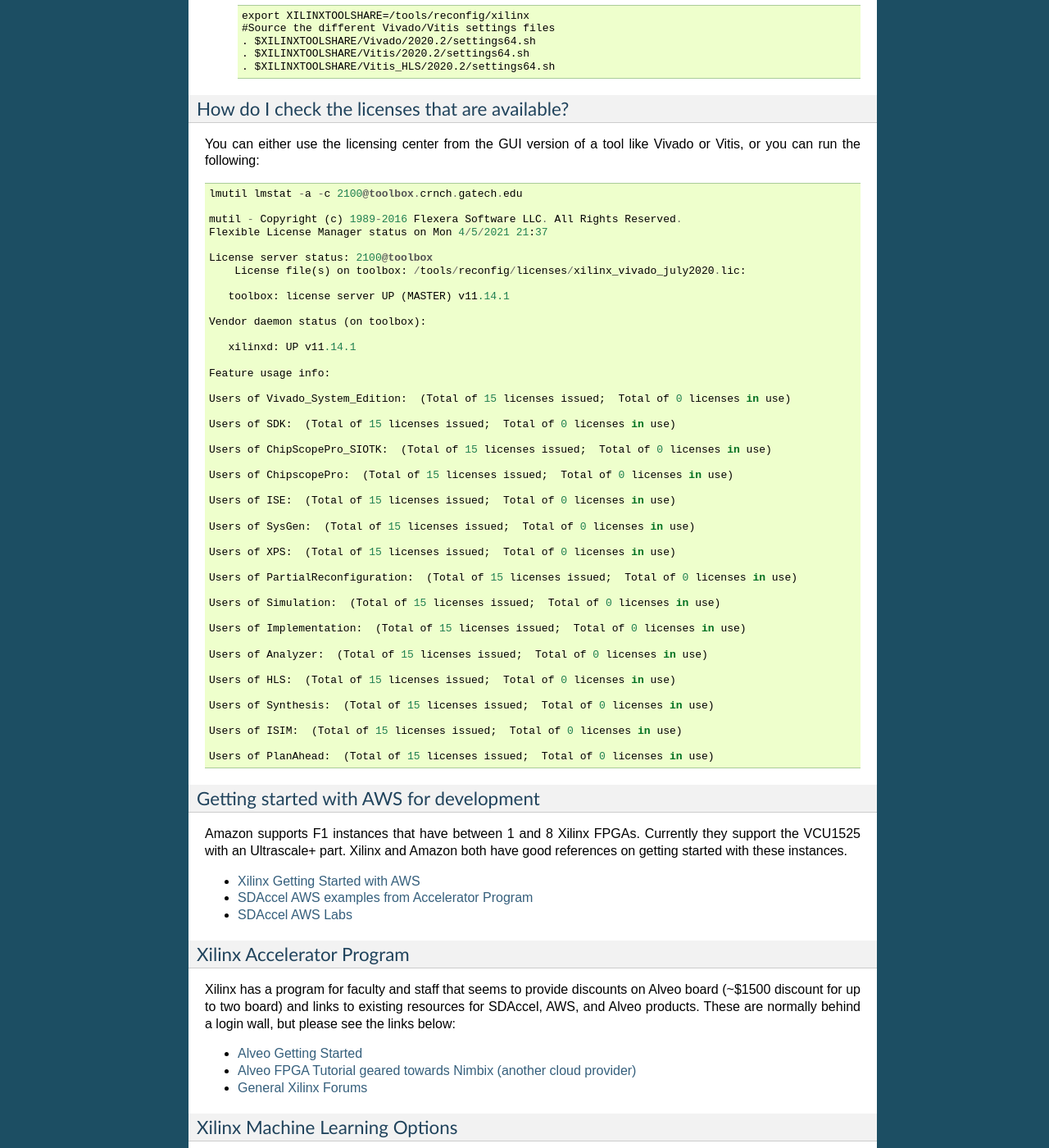
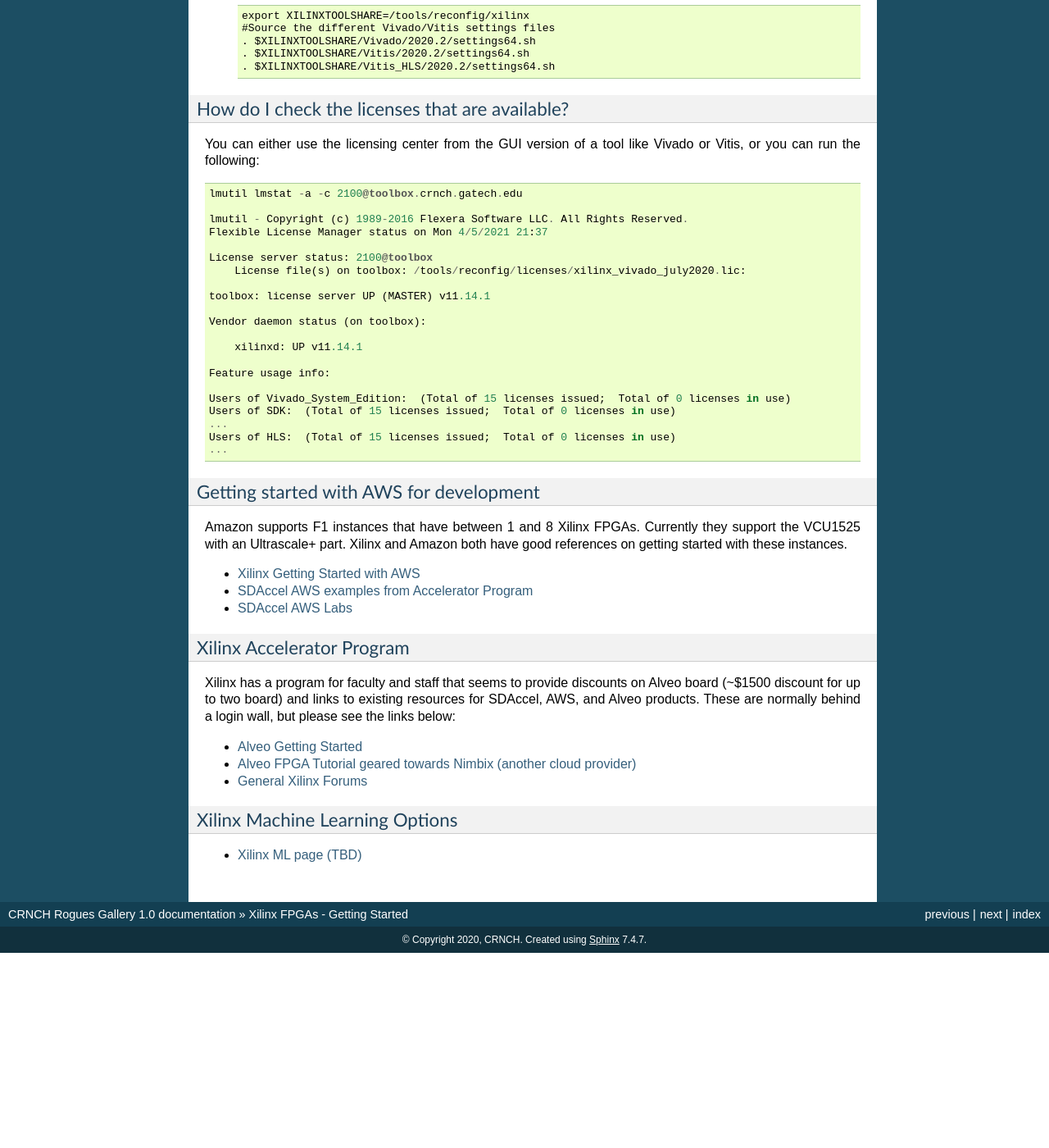
Before and after one commit to gt-crnch-rg/read-the-docs, a Sphinx documentation site: the page built from docs/reconfig/xilinx/xilinx-getting-started.rst, in a window 1280 px wide and 1400 px high, scrolled down 1685 px. Shown: the whole window at 82% size. Built offline with Sphinx 7.4.7, drawn with Linux system fonts in a browser that asks for light colours; pages that are not in the unit, such as notebooks, are missing from menus; after the commit the page ends 2847 px from its top, so only the background shows below that; some of the changed text lies outside the part shown.

Commit message:
Update xilinx-getting-started.rst

```diff
--- a/docs/reconfig/xilinx/xilinx-getting-started.rst
+++ b/docs/reconfig/xilinx/xilinx-getting-started.rst
@@ -80,19 +80,19 @@
 Accessing the Rogues Gallery Xilinx FPGAs
 =========================================
 
-See the Reconfigurable Computing Workflow page for more details on the process to use this hardware.
+See the `Xilinx FPGA Workflow page here <https://github.com/gt-crnch-rg/read-the-docs/blob/main/docs/reconfig/xilinx/xilinx-fpga-crnch-workflow.md>`__ for more details on the process to use this hardware.
 
 The short version is:
 
 * For emulation and development, please use the FPGA development VMs, `rg-fpga-dev-<1-4>`.
-* For GUI-based development, use VNC, ideally with either Slurm or our OOD instance.
+* For GUI-based development, use VNC, ideally with either Slurm or our `OOD instance <https://gt-crnch-rg.readthedocs.io/en/main/general/open-on-demand.html>`__.
 * For final bitstream compilation, request a hardware node using Slurm and run the tools on that node.
 
 
 Xilinx Software
 ===============
 
-Please see the specifc pages on using Vitis (standard flow), `Vivado flow (advanced) <>`__, or frameworks for SmartNics like OpenNIC.
+Please see the specifc pages on using `Vitis (standard flow) <https://github.com/gt-crnch-rg/read-the-docs/blob/main/docs/reconfig/xilinx/xilinx-fpga-crnch-workflow.md>`__, `Vivado flow (advanced) <https://gt-crnch-rg.readthedocs.io/en/main/reconfig/xilinx/xilinx-vivado-flow.html>`__, or frameworks for SmartNics like OpenNIC.
 
 Vitis vs. Vivado vs..
 ~~~~~~~~~~~~~~~~
@@ -167,51 +167,27 @@
 
 .. code-block::
 
-   lmutil lmstat -a -c 2100@toolbox.crnch.gatech.edu
+    lmutil lmstat -a -c 2100@toolbox.crnch.gatech.edu
 
-   mutil - Copyright (c) 1989-2016 Flexera Software LLC. All Rights Reserved.
-   Flexible License Manager status on Mon 4/5/2021 21:37
+    lmutil - Copyright (c) 1989-2016 Flexera Software LLC. All Rights Reserved.
+    Flexible License Manager status on Mon 4/5/2021 21:37
 
-   License server status: 2100@toolbox
-       License file(s) on toolbox: /tools/reconfig/licenses/xilinx_vivado_july2020.lic:
+    License server status: 2100@toolbox
+        License file(s) on toolbox: /tools/reconfig/licenses/xilinx_vivado_july2020.lic:
 
-      toolbox: license server UP (MASTER) v11.14.1
+    toolbox: license server UP (MASTER) v11.14.1
 
-   Vendor daemon status (on toolbox):
+    Vendor daemon status (on toolbox):
 
-      xilinxd: UP v11.14.1
+        xilinxd: UP v11.14.1
 
-   Feature usage info:
+    Feature usage info:
 
-   Users of Vivado_System_Edition:  (Total of 15 licenses issued;  Total of 0 licenses in use)
-
-   Users of SDK:  (Total of 15 licenses issued;  Total of 0 licenses in use)
-
-   Users of ChipScopePro_SIOTK:  (Total of 15 licenses issued;  Total of 0 licenses in use)
-
-   Users of ChipscopePro:  (Total of 15 licenses issued;  Total of 0 licenses in use)
-
-   Users of ISE:  (Total of 15 licenses issued;  Total of 0 licenses in use)
-
-   Users of SysGen:  (Total of 15 licenses issued;  Total of 0 licenses in use)
-
-   Users of XPS:  (Total of 15 licenses issued;  Total of 0 licenses in use)
-
-   Users of PartialReconfiguration:  (Total of 15 licenses issued;  Total of 0 licenses in use)
-
-   Users of Simulation:  (Total of 15 licenses issued;  Total of 0 licenses in use)
-
-   Users of Implementation:  (Total of 15 licenses issued;  Total of 0 licenses in use)
-
-   Users of Analyzer:  (Total of 15 licenses issued;  Total of 0 licenses in use)
-
-   Users of HLS:  (Total of 15 licenses issued;  Total of 0 licenses in use)
-
-   Users of Synthesis:  (Total of 15 licenses issued;  Total of 0 licenses in use)
-
-   Users of ISIM:  (Total of 15 licenses issued;  Total of 0 licenses in use)
-
-   Users of PlanAhead:  (Total of 15 licenses issued;  Total of 0 licenses in use)
+    Users of Vivado_System_Edition:  (Total of 15 licenses issued;  Total of 0 licenses in use)
+    Users of SDK:  (Total of 15 licenses issued;  Total of 0 licenses in use)
+    ...
+    Users of HLS:  (Total of 15 licenses issued;  Total of 0 licenses in use)
+    ...
 
 Getting started with AWS for development
 ~~~~~~~~~~~~~~~~~~~~~~~~~~~~~~~~~~~~~~~~~
@@ -235,4 +211,4 @@
 
 Xilinx Machine Learning Options
 ~~~~~~~~~~~~~~~~~~~~~~~~~~~~~~~~~~
-* `Xilinx ML page <[Reconfig]-Xilinx-ML-Tools>`_
+* `Xilinx ML page (TBD) <tbd.html>`_
```
